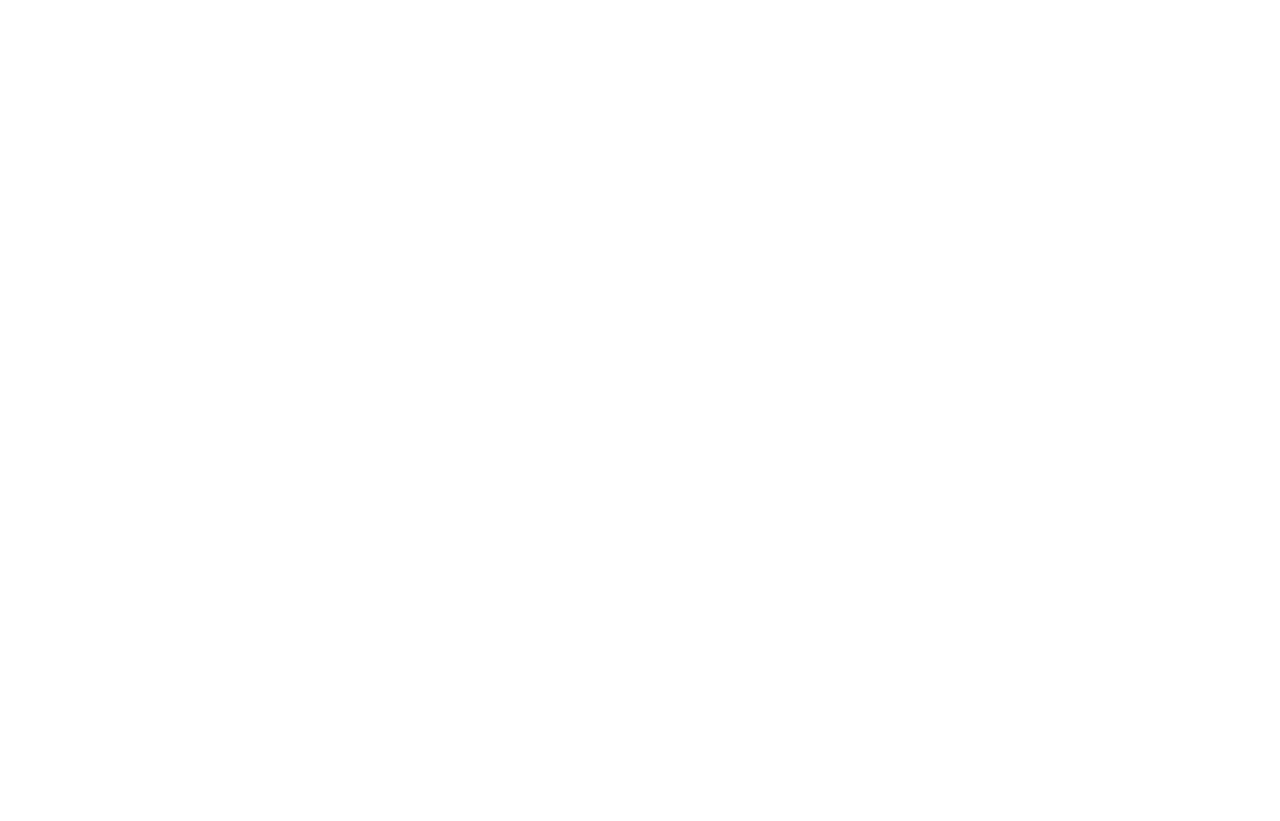
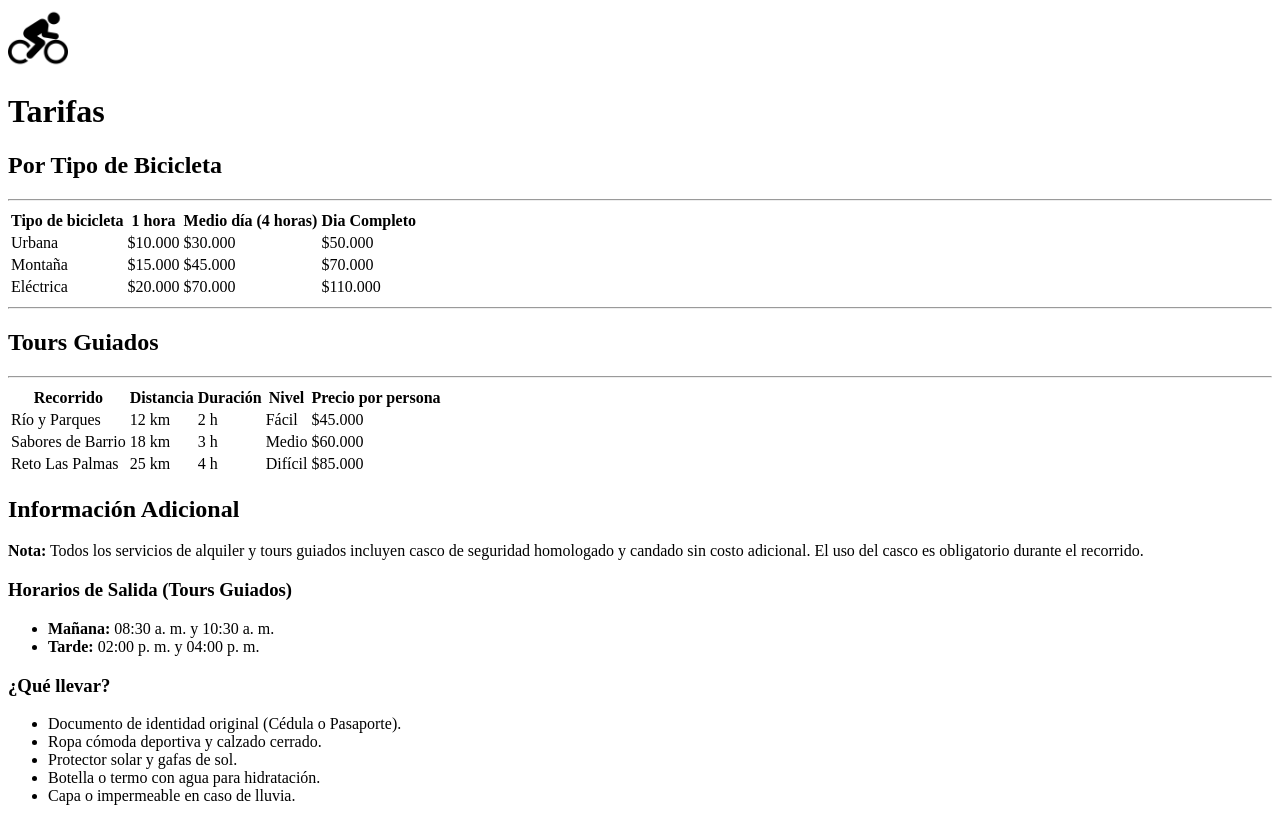
Before and after one commit to juanpab53/Ruta-Basica, a plain HTML site: page rueda-libre/pages/tarifas.html in a window 1280 px wide. Before the commit the page ends 800 px from the top, so only its background shows below. Drawn offline with Linux system fonts and the light colour scheme.

Commit message:
feat(tarifas): tarifas.html finished for the third deliverable in rueda-libre

```diff
--- a/rueda-libre/pages/tarifas.html
+++ b/rueda-libre/pages/tarifas.html
@@ -1,11 +1,118 @@
-<!DOCTYPE html>
+<!doctype html>
 <html lang="en">
-<head>
-    <meta charset="UTF-8">
-    <meta name="viewport" content="width=device-width, initial-scale=1.0">
+  <head>
+    <meta charset="UTF-8" />
+    <meta name="viewport" content="width=device-width, initial-scale=1.0" />
     <title>Rueda Libre | Tarifas</title>
-</head>
-<body>
+  </head>
+  <body>
+    <header>
+      <!--imagen de logo-->
+      <section id="logo">
+        <a href="../index.html">
+          <img
+            src="../img/logo.png"
+            alt="Logo provisional de rueda libre"
+            width="60px"
+            height="60px"
+          />
+        </a>
+      </section>
+      <h1>Tarifas</h1>
+    </header>
+    <section id="tablas">
+      <h2>Por Tipo de Bicicleta</h2>
+      <hr />
+      <table id="tabla-tarifas">
+        <thead>
+          <tr>
+            <th>Tipo de bicicleta</th>
+            <th>1 hora</th>
+            <th>Medio día (4 horas)</th>
+            <th>Dia Completo</th>
+          </tr>
+        </thead>
+        <tbody>
+          <tr>
+            <td>Urbana</td>
+            <td>$10.000</td>
+            <td>$30.000</td>
+            <td>$50.000</td>
+          </tr>
+          <tr>
+            <td>Montaña</td>
+            <td>$15.000</td>
+            <td>$45.000</td>
+            <td>$70.000</td>
+          </tr>
+          <tr>
+            <td>Eléctrica</td>
+            <td>$20.000</td>
+            <td>$70.000</td>
+            <td>$110.000</td>
+          </tr>
+        </tbody>
+      </table>
+      <hr />
+      <h2>Tours Guiados</h2>
+      <hr />
+      <table id="tabla-tours">
+        <thead>
+          <tr>
+            <th>Recorrido</th>
+            <th>Distancia</th>
+            <th>Duración</th>
+            <th>Nivel</th>
+            <th>Precio por persona</th>
+          </tr>
+        </thead>
+        <tbody>
+          <tr>
+            <td>Río y Parques</td>
+            <td>12 km</td>
+            <td>2 h</td>
+            <td>Fácil</td>
+            <td>$45.000</td>
+          </tr>
+          <tr>
+            <td>Sabores de Barrio</td>
+            <td>18 km</td>
+            <td>3 h</td>
+            <td>Medio</td>
+            <td>$60.000</td>
+          </tr>
+          <tr>
+            <td>Reto Las Palmas</td>
+            <td>25 km</td>
+            <td>4 h</td>
+            <td>Difícil</td>
+            <td>$85.000</td>
+          </tr>
+        </tbody>
+      </table>
+    </section>
 
-</body>
+    <!--informacion adicional-->
+    <section id="informacion-adicional">
+      <h2>Información Adicional</h2>
+      <p>
+        <strong>Nota:</strong> Todos los servicios de alquiler y tours guiados
+        incluyen casco de seguridad homologado y candado sin costo adicional. El
+        uso del casco es obligatorio durante el recorrido.
+      </p>
+      <h3>Horarios de Salida (Tours Guiados)</h3>
+      <ul>
+        <li><strong>Mañana:</strong> 08:30 a. m. y 10:30 a. m.</li>
+        <li><strong>Tarde:</strong> 02:00 p. m. y 04:00 p. m.</li>
+      </ul>
+      <h3>¿Qué llevar?</h3>
+      <ul>
+        <li>Documento de identidad original (Cédula o Pasaporte).</li>
+        <li>Ropa cómoda deportiva y calzado cerrado.</li>
+        <li>Protector solar y gafas de sol.</li>
+        <li>Botella o termo con agua para hidratación.</li>
+        <li>Capa o impermeable en caso de lluvia.</li>
+      </ul>
+    </section>
+  </body>
 </html>
```
Also changed, not shown: rueda-libre/index.html (+1 -2 lines), rueda-libre/img/logo.png (added), 1 other file.
